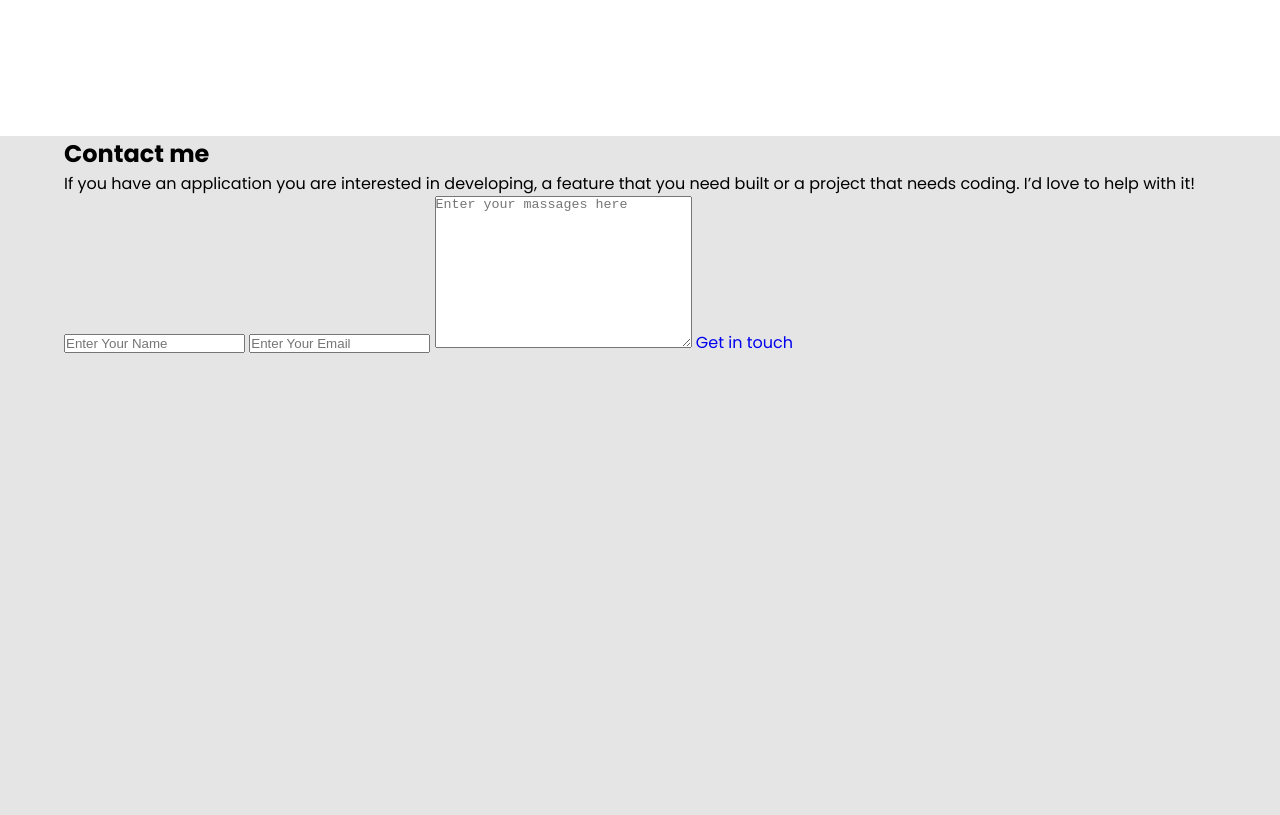
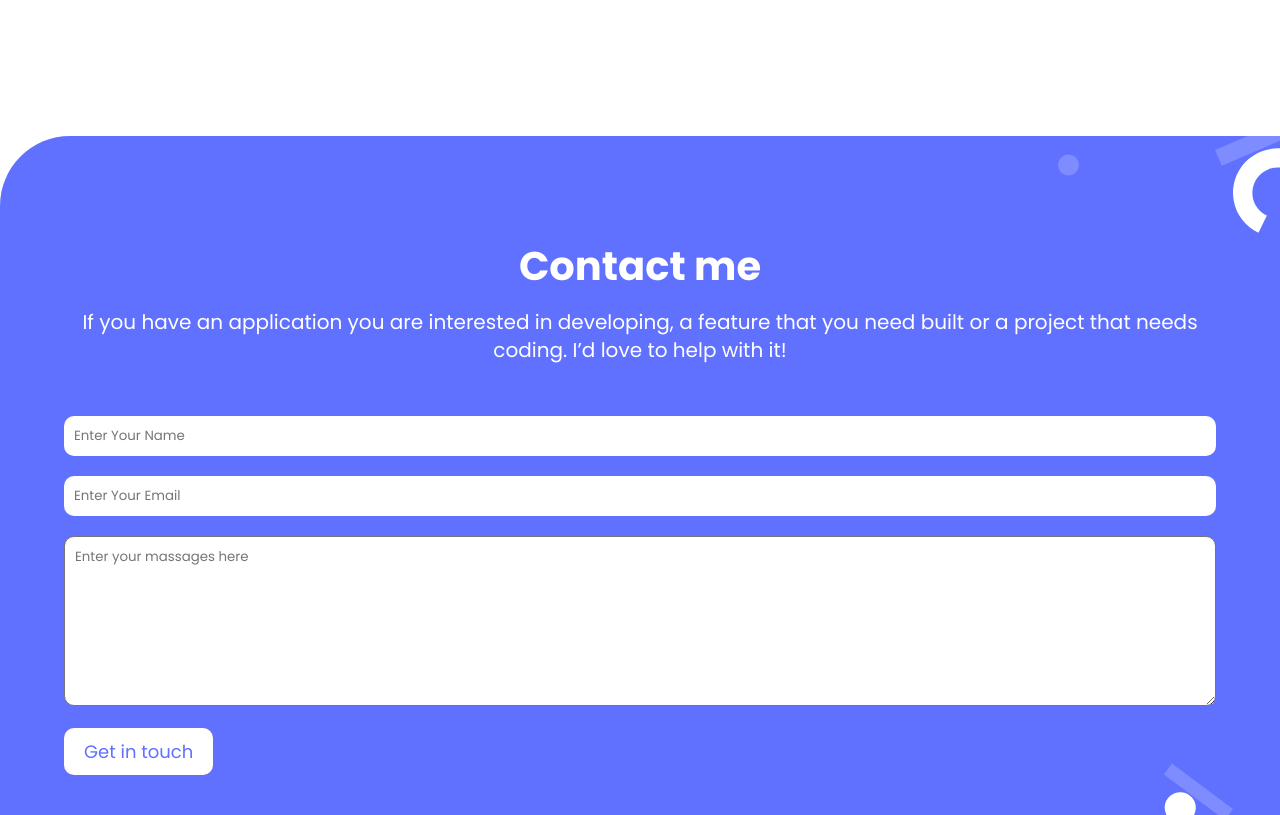
Before and after one commit to jubaer919/Portfolio, a website: page index.html in a window 1280 px wide. Shown: the part 6500-7315 px from the top of the page. Before the commit the page ends 6855 px from the top, so only its background shows below. Drawn offline with Linux system fonts and the light colour scheme.

Commit message:
added a images and added the contuct me section in the portfolio

```diff
--- a/index.html
+++ b/index.html
@@ -170,22 +170,19 @@
         </section>
         <section class="section-contuct-me">
             <div class="container">
-                <h2 class="contuct-me__heading">Contact me</h2>
-                <p class="contuct-me__paragraph">If you have an application you are interested in developing, a feature that you need built or a project that needs coding. I’d love to help with it!</p>
-                <input type="text" class="contuct-me__name-input" placeholder="Enter Your Name">
-                <input type="email" class="contuct-me__email-input" placeholder="Enter Your Email">
-                <textarea name="Enter Your massages Here" id="" cols="30" rows="10" class="contuct-me__textarea" placeholder="Enter your massages here"></textarea>
-                <a href="#" class="contuct-me__btn">Get in touch</a>
+                <div class="contuct-me-box">
+                    <h2 class="contuct-me__heading">Contact me</h2>
+                    <p class="contuct-me__paragraph">If you have an application you are interested in developing, a feature that you need built or a project that needs coding. I’d love to help with it!</p>
+
+                    <form action="#" method="post">
+                        <input type="text" class="contuct-me__name-input" placeholder="Enter Your Name" maxlength="30" required>
+                        <input type="email" class="contuct-me__email-input" placeholder="Enter Your Email" required>
+                        <textarea name="Enter Your massages Here" id="" cols="30" rows="10" class="contuct-me__textarea" maxlength="500" placeholder="Enter your massages here" required></textarea>
+                        <input type="submit" class="contuct-me__btn" value="Get in touch">
+                    </form>
+                </div>
             </div>
         </section>
-
-        <!-- <section class="section-footer">
-            <nav>
-                <ul>
-                    <li><a href="#">home</a></li>
-                </ul>
-            </nav>
-        </section> -->
     </main>
 </body>
 </html>
--- a/style.css
+++ b/style.css
@@ -209,7 +209,8 @@ body {
 .section-about-me {
   background-color: #fff;
   border-top-right-radius: 7rem;
-  padding: 11rem 0;
+  padding-top: 11rem;
+  padding-bottom: 18rem;
 }
 
 .about-me-tech {
@@ -252,3 +253,69 @@ body {
 .language__details-container > *:not(:last-child) {
   margin-right: 2rem;
 }
+
+.section-contuct-me {
+  background-color: #6070FF;
+  background-image: url(images/contuct-form-bg.svg);
+  background-repeat: no-repeat;
+  background-position: right;
+  color: #FFFFFF;
+  border-top-left-radius: 7rem;
+  padding-top: 10rem;
+  margin-top: -7rem;
+
+}
+
+.contuct-me-box {
+  display: flex;
+  flex-direction: column;
+}
+
+.contuct-me__heading {
+  font-size: 4rem;
+  margin-bottom: 1.2rem;
+  text-align: center;
+}
+
+.contuct-me__paragraph {
+  font-size: 2rem;
+  font-weight: 400;
+  line-height: 2.8rem;
+  margin-bottom: 5.2rem;
+  text-align: center;
+}
+
+.contuct-me__name-input,
+.contuct-me__email-input {
+  width: 100%;
+  padding: 1rem;
+  outline: none;
+  border: none;
+  margin-bottom: 2rem;
+  border-radius: 1rem;
+  font-family: inherit;
+}
+
+.contuct-me__textarea {
+  display: block;
+  width: 100%;
+  height: 17rem;
+  padding: 1rem;
+  border-radius: 1rem;
+  font-family: inherit;
+  margin-bottom: 2.2rem;
+}
+
+.contuct-me__btn {
+  border: none;
+  outline: none;
+  color: #6070FF;
+  background-color: #fff;
+  font-size: 1.8rem;
+  font-family: inherit;
+  padding: 1rem 2rem;
+  border-radius: 1rem;
+  display: inline-block;
+  margin-bottom: 4rem;
+  cursor: pointer;
+}
```
Also changed, not shown: images/contuct-form-bg.svg (added).
